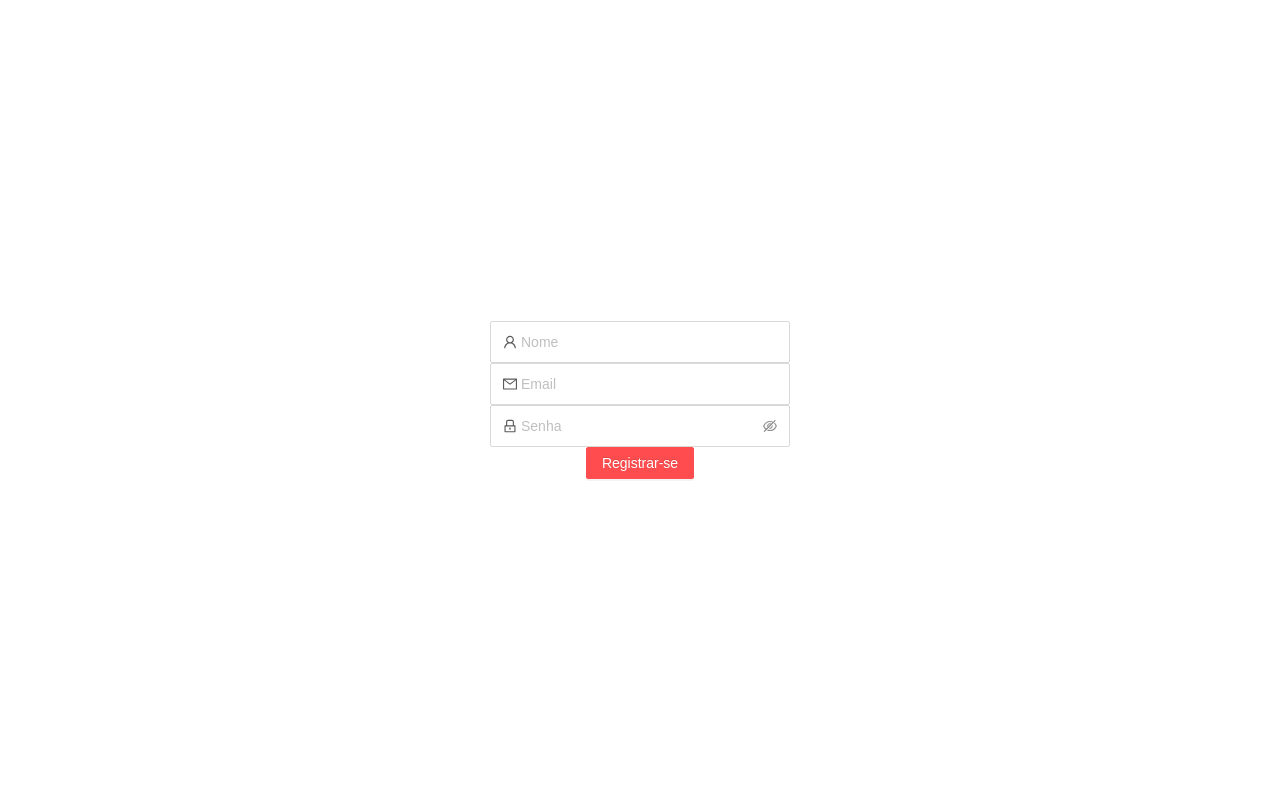
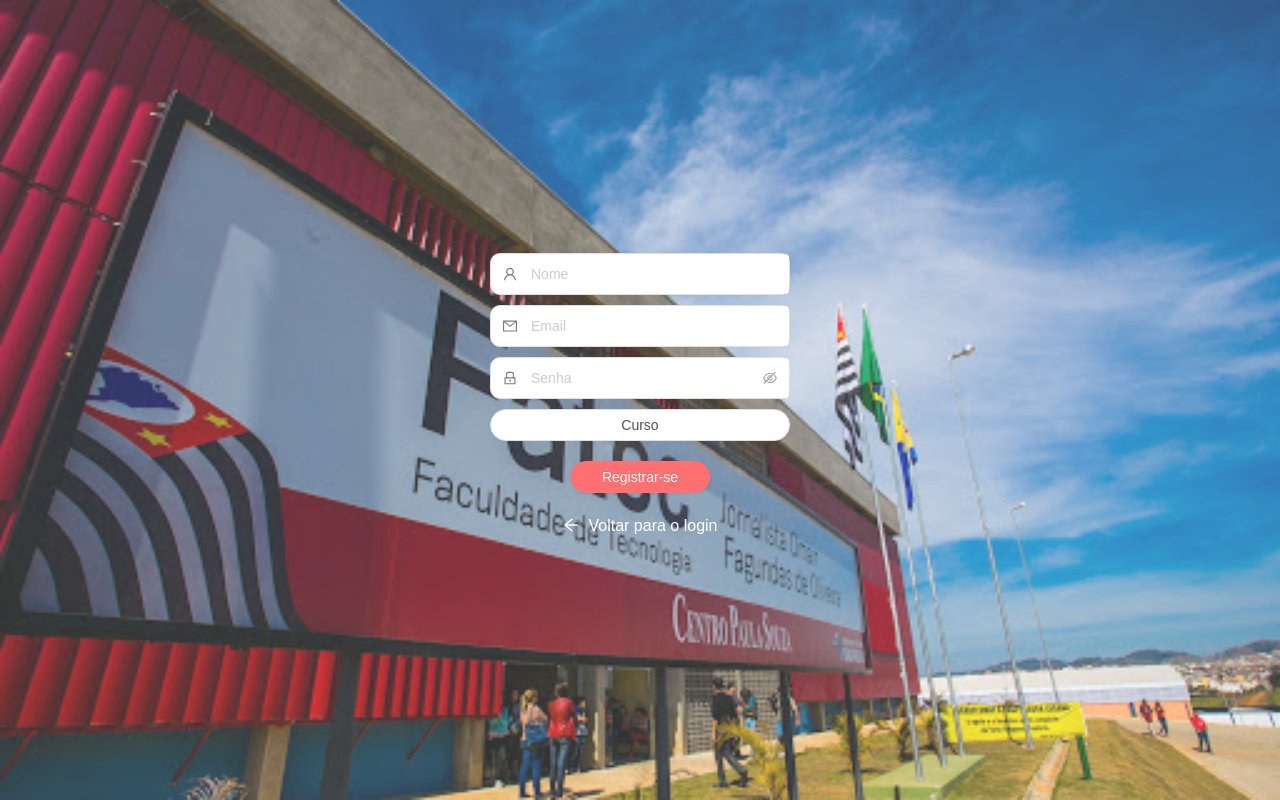
Before and after one commit to SamuelGDMG/postapp-web, a React (Create React App) app: page /signup in a window 1280 px wide. Built offline with nearby package versions, Linux system fonts and the light colour scheme.

Commit message:
signin style

```diff
--- a/src/pages/SignUp/index.js
+++ b/src/pages/SignUp/index.js
@@ -1,7 +1,9 @@
 import React from 'react';
-import { Button, Input, Row } from 'antd';
-import {Container, AnimationContainer} from './styles'
-import { MailOutlined, LockOutlined, UserOutlined } from '@ant-design/icons';
+import { Button, Input, Row, Dropdown, Menu } from 'antd';
+import {Container, AnimationContainer, Background} from './styles'
+import { MailOutlined, LockOutlined, UserOutlined, ToolOutlined, ArrowLeftOutlined, RocketOutlined, LaptopOutlined } from '@ant-design/icons';
+import './styles.less'
+import { Link } from 'react-router-dom';
 
 const SignUp = () => {
 
@@ -9,26 +11,52 @@ const SignUp = () => {
         e.preventDefault()
     }
 
+    const menu = (
+        <Menu style={{borderRadius: 5}}>
+          <Menu.Item key="1" icon={<LaptopOutlined />}>
+            Análise e Desenvolvimento de sistemas
+          </Menu.Item>
+          <Menu.Item key="2" icon={<RocketOutlined />}>
+            Mecatrônica
+          </Menu.Item>
+          <Menu.Item key="3" icon={<ToolOutlined />}>
+            Engenharia
+          </Menu.Item>
+        </Menu>
+      );
+
     return (
         <>
+        <Background>
         <Container>
                 <AnimationContainer>
                     <form onSubmit={handleSubmit}>
                         <Row>
-                            <Input style={{width: 300}} size="large" placeholder="Nome" prefix={<UserOutlined />} />
+                            <Input className="input" style={{width: 300}} size="large" placeholder="Nome" prefix={<UserOutlined />} />
                         </Row>
                         <Row>
-                            <Input style={{width: 300}} size="large" placeholder="Email" prefix={<MailOutlined />} />
+                            <Input className="input" style={{width: 300}} size="large" placeholder="Email" prefix={<MailOutlined />} />
                         </Row>
                         <Row>
-                            <Input.Password style={{width: 300}} size="large" placeholder="Senha" prefix={<LockOutlined />} />
+                            <Input.Password className="input" style={{width: 300}} size="large" placeholder="Senha" prefix={<LockOutlined />} />
                         </Row>
                         <Row style={{display: 'flex', justifyContent: 'center'}}>
-                            <Button type="primary" danger>Registrar-se</Button>
+                        <Dropdown  overlay={menu}>
+                            <Button shape="round" className="course-dropdown">
+                                Curso
+                            </Button>
+                        </Dropdown>
                         </Row>
+                        <Row style={{display: 'flex', justifyContent: 'center'}}>
+                            <Button shape="round" className="button" type="primary" danger>Registrar-se</Button>
+                        </Row>
+                        <Link className="link-to-login" to='/'>
+                            <h4 className="go-back-login"><ArrowLeftOutlined style={{paddingRight: 10}} />Voltar para o login</h4>
+                        </Link>
                     </form>
                 </AnimationContainer>
         </Container>
+        </Background>
         </>
     )
 }
--- a/src/pages/SignUp/styles.js
+++ b/src/pages/SignUp/styles.js
@@ -1,4 +1,16 @@
 import styled, {keyframes} from 'styled-components'
+import backgroundImg from '../../images/background-login.jpg'
+
+export const Background = styled.div`
+background: url(${backgroundImg});
+height: 100%;
+width: 100%;
+opacity: 0.8;
+
+    background-position: center;
+    background-repeat: no-repeat;
+    background-size: cover;
+`;
 
 export const Container = styled.div`
 height: 100vh;
--- /dev/null
+++ b/src/pages/SignUp/styles.less
@@ -0,0 +1,26 @@
+.input{
+    padding-left: 10px;
+    margin-bottom: 10px;
+    border-radius: 10px;
+}
+.button{
+    width: 140px;
+    height: 45px;
+    margin-top: 20px;
+    margin-bottom: 20px;;
+}
+.link-to-login{
+    display: flex;
+    justify-content: center;
+}
+.go-back-login{
+    color: #fff;
+}
+.go-back-login:hover{
+    color: #ff9391;
+}
+.course-dropdown{
+    display: flex;
+    width: 300px;
+    border-radius: 30px;
+}
```
Also changed, not shown: src/images/background-login.jpg (added).
